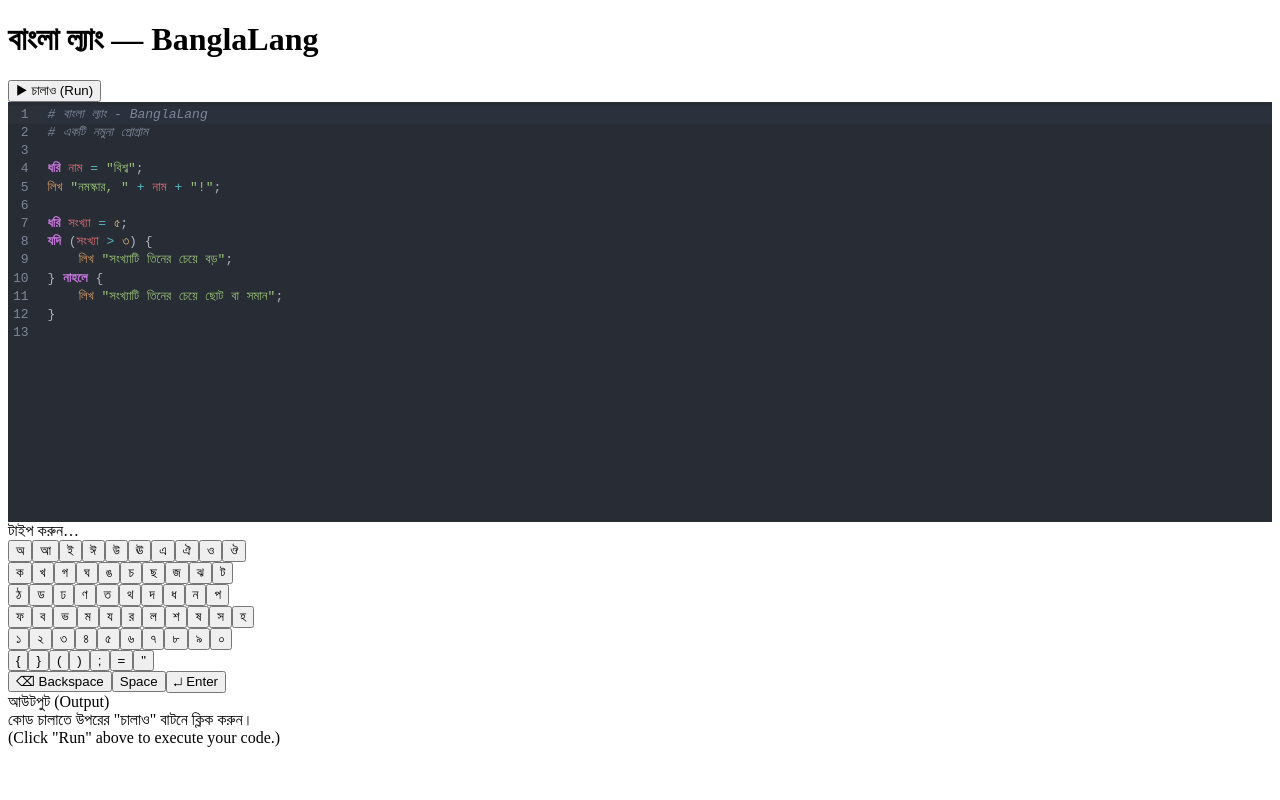
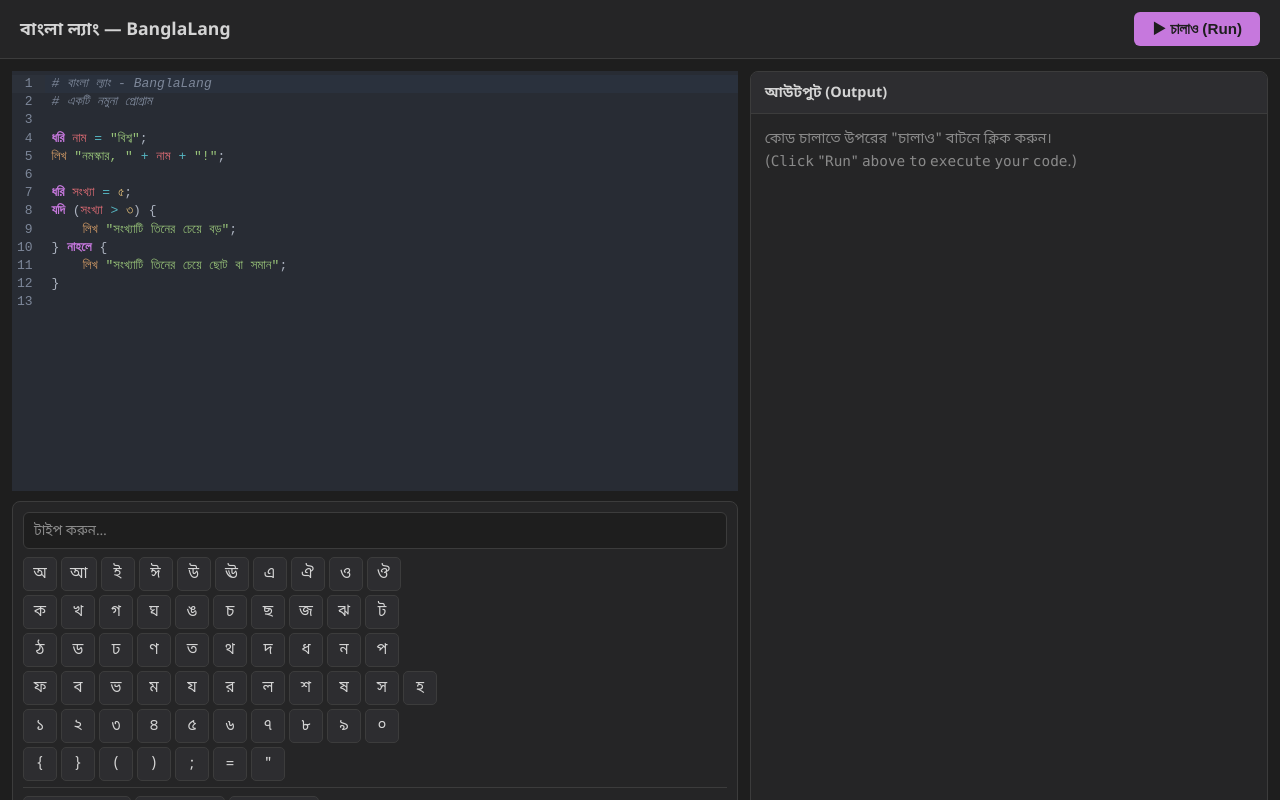
Before and after one commit to ishandas994-cloud/Bhasha, a React (Vite) app in the folder frontend/: page / in a window 1280 px wide. Built offline with nearby package versions, Linux system fonts and the light colour scheme.

Commit message:
style added

```diff
--- a/frontend/src/styles/index.css
+++ b/frontend/src/styles/index.css
@@ -0,0 +1,218 @@
+/* frontend/src/styles/index.css */
+
+:root {
+  --bg: #1e1e1e;
+  --bg-panel: #252526;
+  --bg-panel-alt: #2d2d30;
+  --border: #3c3c3c;
+  --text: #d4d4d4;
+  --text-dim: #8a8a8a;
+  --accent: #c678dd;
+  --accent-hover: #a855c7;
+  --success: #98c379;
+  --error: #e06c75;
+  --font-ui: "Segoe UI", "Noto Sans Bengali", system-ui, sans-serif;
+  --font-mono: "Fira Code", "Noto Sans Bengali", "Consolas", monospace;
+}
+
+* {
+  box-sizing: border-box;
+}
+
+body {
+  margin: 0;
+  background: var(--bg);
+  color: var(--text);
+  font-family: var(--font-ui);
+}
+
+.app {
+  display: flex;
+  flex-direction: column;
+  height: 100vh;
+}
+
+/* ---- Header ---- */
+
+.app-header {
+  display: flex;
+  align-items: center;
+  justify-content: space-between;
+  padding: 12px 20px;
+  background: var(--bg-panel);
+  border-bottom: 1px solid var(--border);
+}
+
+.app-header h1 {
+  font-size: 1.1rem;
+  margin: 0;
+  font-weight: 600;
+}
+
+.run-button {
+  background: var(--accent);
+  color: #1e1e1e;
+  border: none;
+  border-radius: 6px;
+  padding: 8px 18px;
+  font-size: 0.95rem;
+  font-weight: 600;
+  cursor: pointer;
+  transition: background 0.15s ease;
+}
+
+.run-button:hover:not(:disabled) {
+  background: var(--accent-hover);
+}
+
+.run-button:disabled {
+  opacity: 0.6;
+  cursor: not-allowed;
+}
+
+/* ---- Main layout: editor+keyboard on the left, output on the right ---- */
+
+.app-main {
+  flex: 1;
+  display: grid;
+  grid-template-columns: 1.4fr 1fr;
+  gap: 12px;
+  padding: 12px;
+  overflow: hidden;
+}
+
+@media (max-width: 900px) {
+  .app-main {
+    grid-template-columns: 1fr;
+    overflow-y: auto;
+  }
+}
+
+.code-editor-wrapper {
+  display: flex;
+  flex-direction: column;
+  gap: 10px;
+  min-width: 0;
+}
+
+/* ---- Virtual keyboard ---- */
+
+.virtual-keyboard {
+  background: var(--bg-panel);
+  border: 1px solid var(--border);
+  border-radius: 8px;
+  padding: 10px;
+}
+
+.vk-preview {
+  min-height: 32px;
+  padding: 6px 10px;
+  margin-bottom: 8px;
+  background: var(--bg);
+  border: 1px solid var(--border);
+  border-radius: 6px;
+  font-family: var(--font-mono);
+  font-size: 1.1rem;
+}
+
+.vk-preview-placeholder {
+  color: var(--text-dim);
+  font-family: var(--font-ui);
+  font-size: 0.85rem;
+}
+
+.vk-row {
+  display: flex;
+  flex-wrap: wrap;
+  gap: 4px;
+  margin-bottom: 4px;
+}
+
+.vk-key {
+  min-width: 34px;
+  height: 34px;
+  padding: 0 8px;
+  background: var(--bg-panel-alt);
+  color: var(--text);
+  border: 1px solid var(--border);
+  border-radius: 5px;
+  font-family: var(--font-mono);
+  font-size: 0.95rem;
+  cursor: pointer;
+  transition: background 0.1s ease, transform 0.05s ease;
+}
+
+.vk-key:hover {
+  background: var(--accent);
+  color: #1e1e1e;
+}
+
+.vk-key:active {
+  transform: scale(0.95);
+}
+
+.vk-key-wide {
+  min-width: 90px;
+  font-family: var(--font-ui);
+  font-size: 0.85rem;
+}
+
+.vk-row-controls {
+  margin-top: 6px;
+  border-top: 1px solid var(--border);
+  padding-top: 8px;
+}
+
+/* ---- Output panel ---- */
+
+.output-panel {
+  display: flex;
+  flex-direction: column;
+  background: var(--bg-panel);
+  border: 1px solid var(--border);
+  border-radius: 8px;
+  overflow: hidden;
+  min-height: 0;
+}
+
+.output-panel-header {
+  padding: 10px 14px;
+  background: var(--bg-panel-alt);
+  border-bottom: 1px solid var(--border);
+  font-weight: 600;
+  font-size: 0.9rem;
+}
+
+.output-panel-body {
+  flex: 1;
+  padding: 14px;
+  overflow-y: auto;
+  font-family: var(--font-mono);
+  font-size: 0.9rem;
+}
+
+.output-placeholder {
+  color: var(--text-dim);
+  line-height: 1.6;
+}
+
+.output-status {
+  color: var(--accent);
+}
+
+.output-text {
+  white-space: pre-wrap;
+  word-break: break-word;
+  color: var(--success);
+  margin: 0 0 10px 0;
+}
+
+.output-error {
+  white-space: pre-wrap;
+  word-break: break-word;
+  color: var(--error);
+  padding: 10px;
+  background: rgba(224, 108, 117, 0.1);
+  border: 1px solid var(--error);
+  border-radius: 6px;
+}
```
